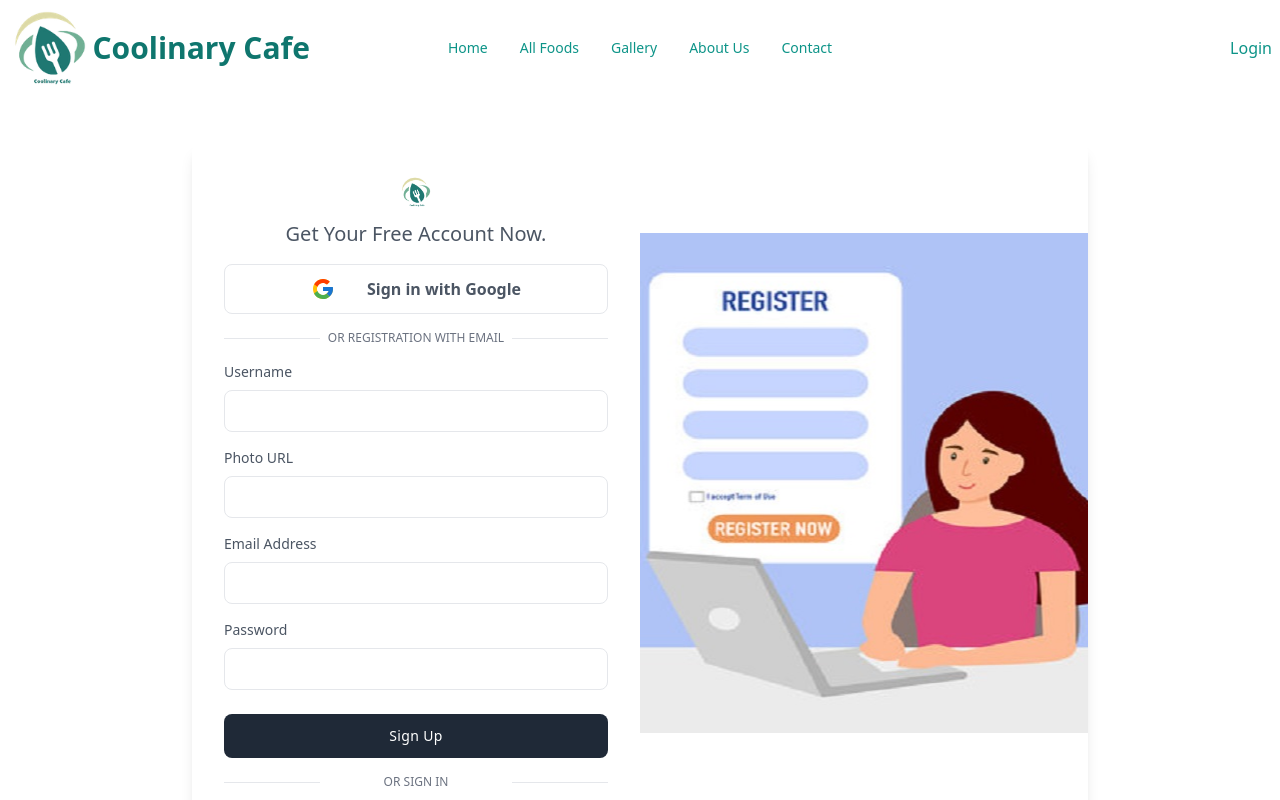
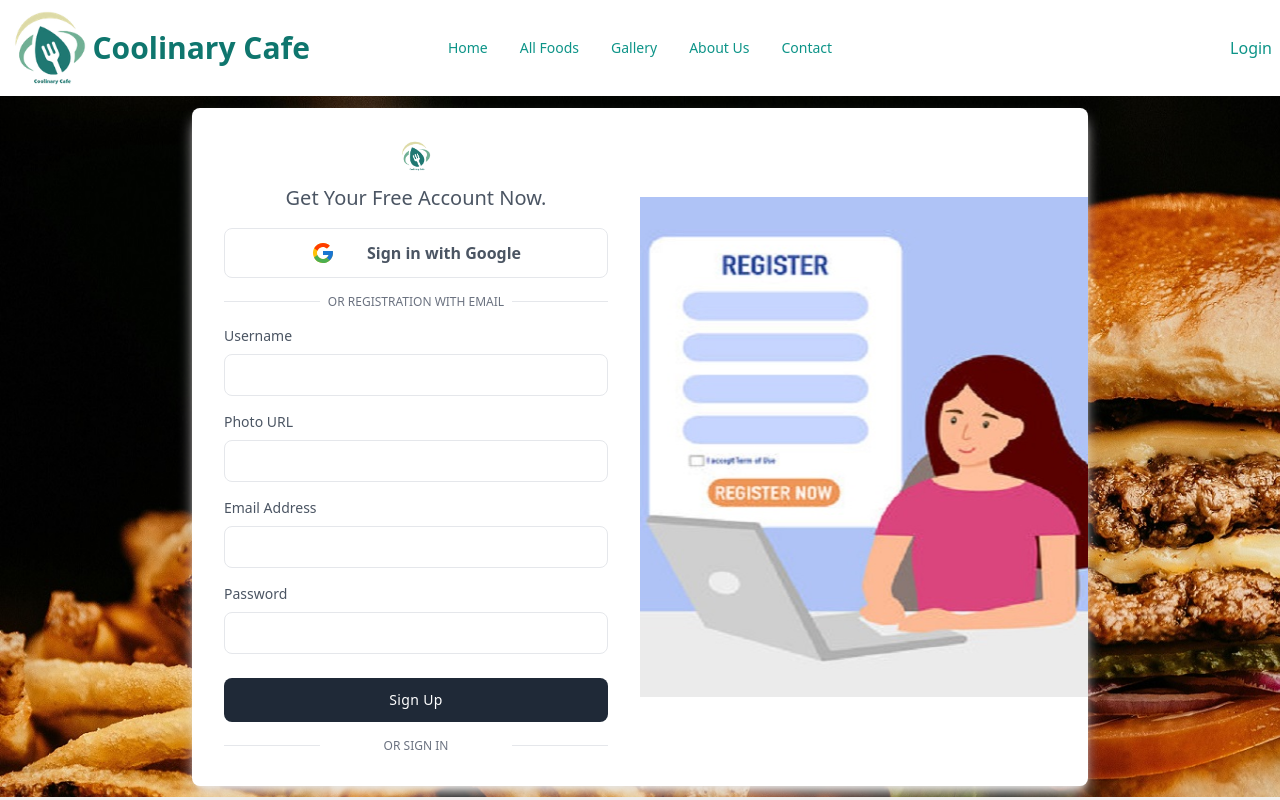
Before and after one commit to aristoxcel/Coolinary-Cafe, a React (Vite) app: page /register in a window 1280 px wide. Shown: the top 800 px of the page. Built offline with nearby package versions, Linux system fonts and the light colour scheme; no server answers; a web font is replaced by a local one.

Commit message:
food card has been created, also worked on allfood page, login and registration page

```diff
--- a/src/components/Card.jsx
+++ b/src/components/Card.jsx
@@ -25,11 +25,11 @@ function Card() {
         <p className="font-poppins text-base-400">Made of: </p>
         <p className="font-poppins text-base-400"> Available </p>
         </div>
-        <div className="flex space-x-1">
+        {/* <div className="flex space-x-1">
   {[1, 2, 3, 4, 5].map((star) => (
    <svg key={star} onMouseMove={() => setUserRating(star)} className='w-5 cursor-pointer' viewBox="0 0 24 24" fill="#94a3b8" xmlns="http://www.w3.org/2000/svg"><g id="SVGRepo_bgCarrier" strokeWidth={0} /><g id="SVGRepo_tracerCarrier" strokeLinecap="round" strokeLinejoin="round" /><g id="SVGRepo_iconCarrier"> <path d="M9.15316 5.40838C10.4198 3.13613 11.0531 2 12 2C12.9469 2 13.5802 3.13612 14.8468 5.40837L15.1745 5.99623C15.5345 6.64193 15.7144 6.96479 15.9951 7.17781C16.2757 7.39083 16.6251 7.4699 17.3241 7.62805L17.9605 7.77203C20.4201 8.32856 21.65 8.60682 21.9426 9.54773C22.2352 10.4886 21.3968 11.4691 19.7199 13.4299L19.2861 13.9372C18.8096 14.4944 18.5713 14.773 18.4641 15.1177C18.357 15.4624 18.393 15.8341 18.465 16.5776L18.5306 17.2544C18.7841 19.8706 18.9109 21.1787 18.1449 21.7602C17.3788 22.3417 16.2273 21.8115 13.9243 20.7512L13.3285 20.4768C12.6741 20.1755 12.3469 20.0248 12 20.0248C11.6531 20.0248 11.3259 20.1755 10.6715 20.4768L10.0757 20.7512C7.77268 21.8115 6.62118 22.3417 5.85515 21.7602C5.08912 21.1787 5.21588 19.8706 5.4694 17.2544L5.53498 16.5776C5.60703 15.8341 5.64305 15.4624 5.53586 15.1177C5.42868 14.773 5.19043 14.4944 4.71392 13.9372L4.2801 13.4299C2.60325 11.4691 1.76482 10.4886 2.05742 9.54773C2.35002 8.60682 3.57986 8.32856 6.03954 7.77203L6.67589 7.62805C7.37485 7.4699 7.72433 7.39083 8.00494 7.17781C8.28555 6.96479 8.46553 6.64194 8.82547 5.99623L9.15316 5.40838Z" fill={ star <= userRating ? "#f2b00a" :"#94a3b8" } /> </g></svg>
     ))}
-  </div>
+        </div> */}
         </div>
         <div className="flex justify-between items-center flex-wrap">
         <p className="font-poppins text-violet-900 font-semibold text-xl ">Price:$US</p>
--- a/src/pages/All Foods/AllFoods.jsx
+++ b/src/pages/All Foods/AllFoods.jsx
@@ -1,9 +1,20 @@
+import Card from "../../components/Card"
 import Header from "../../components/Header"
 
 
 function AllFoods() {
   return (
-    <div> <Header image={'banner4.jpg'}  text={"All Food Items"}></Header></div>
+    <div>
+      <Header image={'banner4.jpg'}  text={"All Food Items"}></Header>
+      <div className="mt-52 lg:mt-[550px]  px-4 md:px-0 lg:px-4">
+      <div className='grid grid-cols-1 gap-8 mt-8 xl:mt-16 md:grid-cols-2 lg:grid-cols-3'>
+    <Card/>
+    <Card/>
+    <Card/>
+    <Card/>
+     </div>
+      </div>
+  </div>
   )
 }
 
--- a/src/pages/Authentication/Login.jsx
+++ b/src/pages/Authentication/Login.jsx
@@ -52,7 +52,9 @@ function Login() {
     }
   }
   return (
-    <div className='flex justify-center items-center min-h-[calc(100vh-306px)] my-12'>
+    <div className='flex justify-center items-center min-h-[calc(100vh-99px)] bg-no-repeat bg-cover bg-opacity-20' style={{
+      backgroundImage: `url(${'banner2.jpg'})`,
+    }}>
       <div className='flex w-full max-w-sm mx-auto overflow-hidden bg-white rounded-lg shadow-lg  lg:max-w-4xl '>
         <div
           className='hidden bg-cover bg-center lg:block lg:w-1/2'
--- a/src/pages/Authentication/Register.jsx
+++ b/src/pages/Authentication/Register.jsx
@@ -51,8 +51,10 @@ const Registration = () => {
   }
 
   return (
-    <div className='flex justify-center items-center min-h-[calc(100vh-306px)] my-12'>
-      <div className='flex w-full max-w-sm mx-auto overflow-hidden bg-white rounded-lg shadow-lg  lg:max-w-4xl '>
+    <div className='flex justify-center items-center min-h-[calc(100vh-99px)] bg-cover bg-no-repeat ' style={{
+      backgroundImage: `url(${'banner4.jpg'})`,
+    }}>
+      <div className='flex w-full max-w-sm mx-auto overflow-hidden bg-white rounded-lg shadow-lg  lg:max-w-4xl shadow-stone-200'>
         <div className='w-full px-6 py-8 md:px-8 lg:w-1/2'>
           <div className='flex justify-center mx-auto'>
             <img className='w-auto h-7 sm:h-8' src={'lg.png'} alt='' />
```
